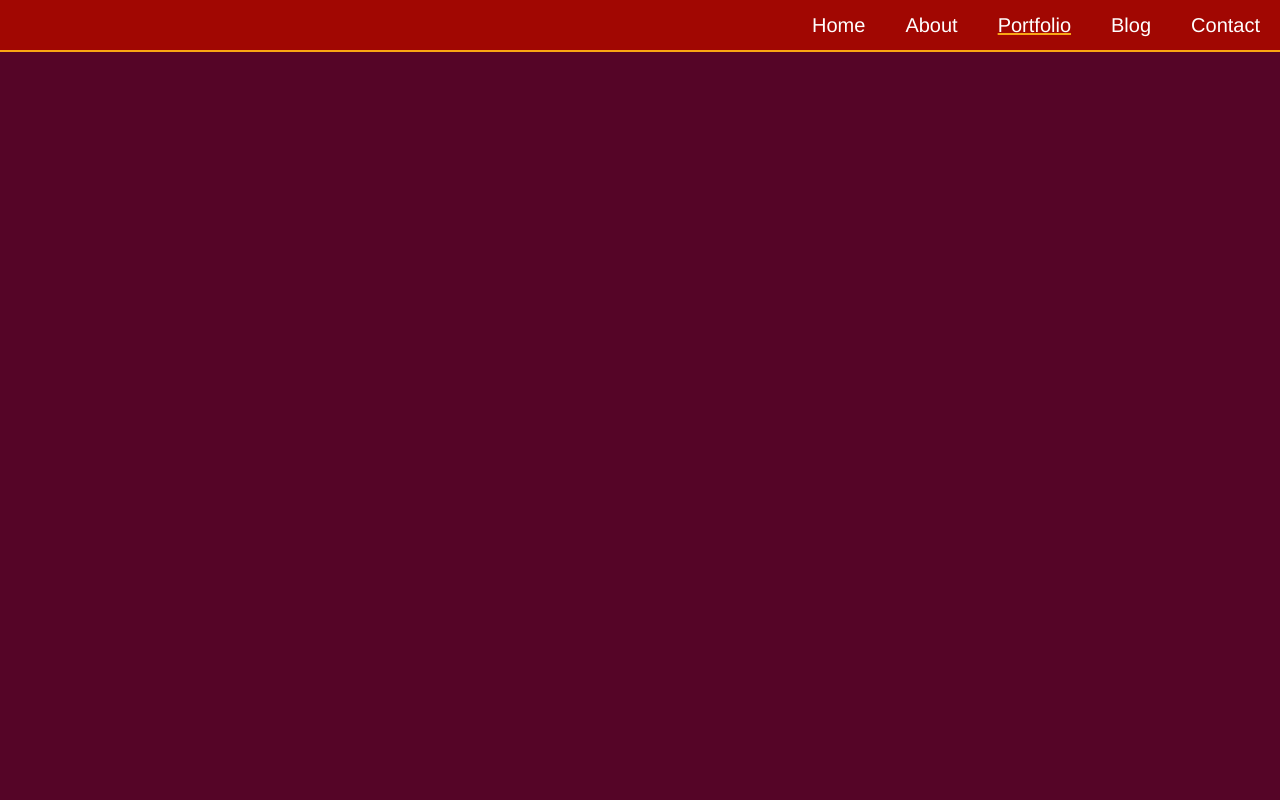
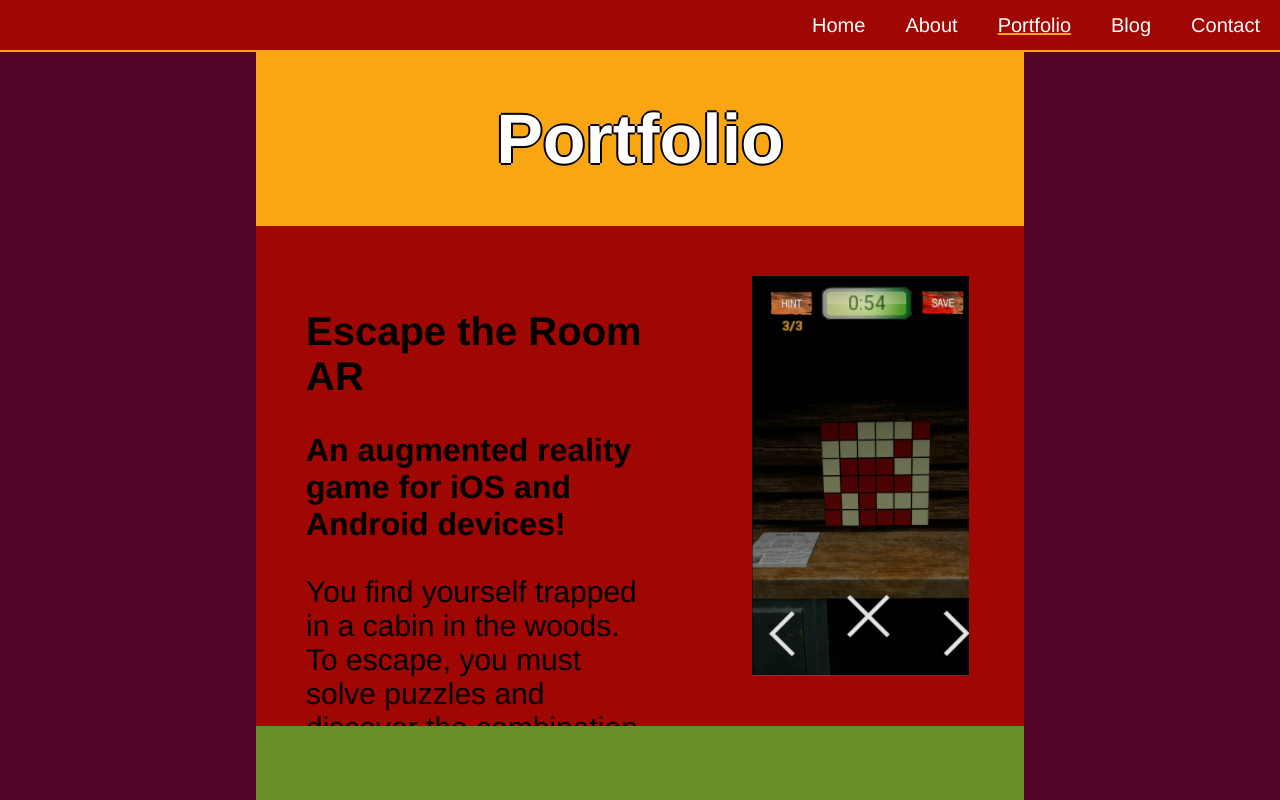
Before and after one commit to lah5175/portfolio, a React (Create React App) app: page /portfolio in a window 1280 px wide. Shown: the top 800 px of the page. Built offline with nearby package versions, Linux system fonts and the light colour scheme.

Commit message:
Feat: Portfolio page

```diff
--- a/src/App.css
+++ b/src/App.css
@@ -1,10 +1,11 @@
 * {
   font-family: 'Franklin Gothic Medium', 'Arial Narrow', Arial, sans-serif;
-  font-size: 20px;
+  font-size: 30px;
 }
 
 h1 {
   font-size: 70px;
+  color: white;
   text-shadow: -2px 0 black, 0 2px black, 2px 0 black, 0 -2px black;
 }
 
@@ -219,3 +220,53 @@ html {
   height: 1000px;
   text-align: center;
 }
+
+#portfolio-container {
+  background-color: #FAA613;
+  width: 60%;
+  display: flex;
+  flex-direction: column;
+  align-items: center;
+}
+
+.portfolio-div {
+  width: 100%;
+  height: 500px;
+  display: flex;
+  transition: all 0.5s ease-in-out;
+}
+
+.portfolio-div:hover {
+  cursor: pointer;
+  transform: scale(1.05);
+}
+
+.portfolio-description {
+  width: 60%;
+  margin: 50px;
+}
+
+.portfolio-img-div {
+  width: 40%;
+  margin: 50px;
+  display: flex;
+  justify-content: center;
+  align-items: center;
+}
+
+.portfolio-img-div img {
+  max-width: 600px;
+  max-height: 400px;
+}
+
+#portfolio-etr {
+  background-color: #A10702;
+}
+
+#portfolio-sg {
+  background-color: #688E26;
+}
+
+#portfolio-wtd {
+  background-color: #FAA613;
+}
--- a/src/App.js
+++ b/src/App.js
@@ -5,6 +5,7 @@ import Navbar from './components/Navbar';
 import Home from './components/Home';
 import About from './components/About';
 import Contact from './components/Contact';
+import Portfolio from './components/Portfolio';
 
 function App() {
   return (
@@ -12,6 +13,7 @@ function App() {
       <Navbar />
       <Route exact path="/" component={Home} />
       <Route path="/about" component={About} />
+      <Route path="/portfolio" component={Portfolio} />
       <Route path="/contact" component={Contact} />
     </div>
   );
--- /dev/null
+++ b/src/components/Portfolio.js
@@ -0,0 +1,51 @@
+import React from 'react';
+
+const Portfolio = props => {
+  return (
+    <div id="portfolio-container">
+      <h1>Portfolio</h1>
+      <div id="portfolio-etr" className="portfolio-div">
+        <div className="portfolio-description">
+          <h2>Escape the Room AR</h2>
+          <h3>An augmented reality game for iOS and Android devices!</h3>
+          <p>You find yourself trapped in a cabin in the woods. To escape, you must solve puzzles
+            and discover the combination to unlock the door! Will you escape the room?
+          </p>
+        </div>
+        <div className="portfolio-img-div">
+          <img src="/escapetheroomthumbnail.png" />
+        </div>
+      </div>
+
+      <div id="portfolio-sg" className="portfolio-div">
+        <div className="portfolio-description">
+          <h2>Shady Glen</h2>
+          <h3>A 3D Fantasy Sandbox for PC!</h3>
+          <p>Currently in development, Shady Glen is a 3D fantasy RPG which will feature
+            traditional exploration and combat in addition to life simulation elements, such
+            as building friendships with villagers and time that passes as it does in the real world.
+          </p>
+        </div>
+        <div className="portfolio-img-div">
+          <img src="/shadyglenthumbnail.png" />
+        </div>
+      </div>
+
+      <div id="portfolio-wtd" className="portfolio-div">
+        <div className="portfolio-description">
+          <h2>What the Duck</h2>
+          <h3>An e-commerce site that specializes in rubber ducks!</h3>
+          <p>Have you ever wanted to purchase unique and fun rubber ducks for use in your bathtimes,
+            rubber duck debugging sessions, and beyond? How about accessories for those rubber ducks?
+            Look no further!
+          </p>
+        </div>
+        <div className="portfolio-img-div">
+          <img src="/wtdthumbnail.png" />
+        </div>
+      </div>
+    </div>
+  )
+}
+
+export default Portfolio;
```
